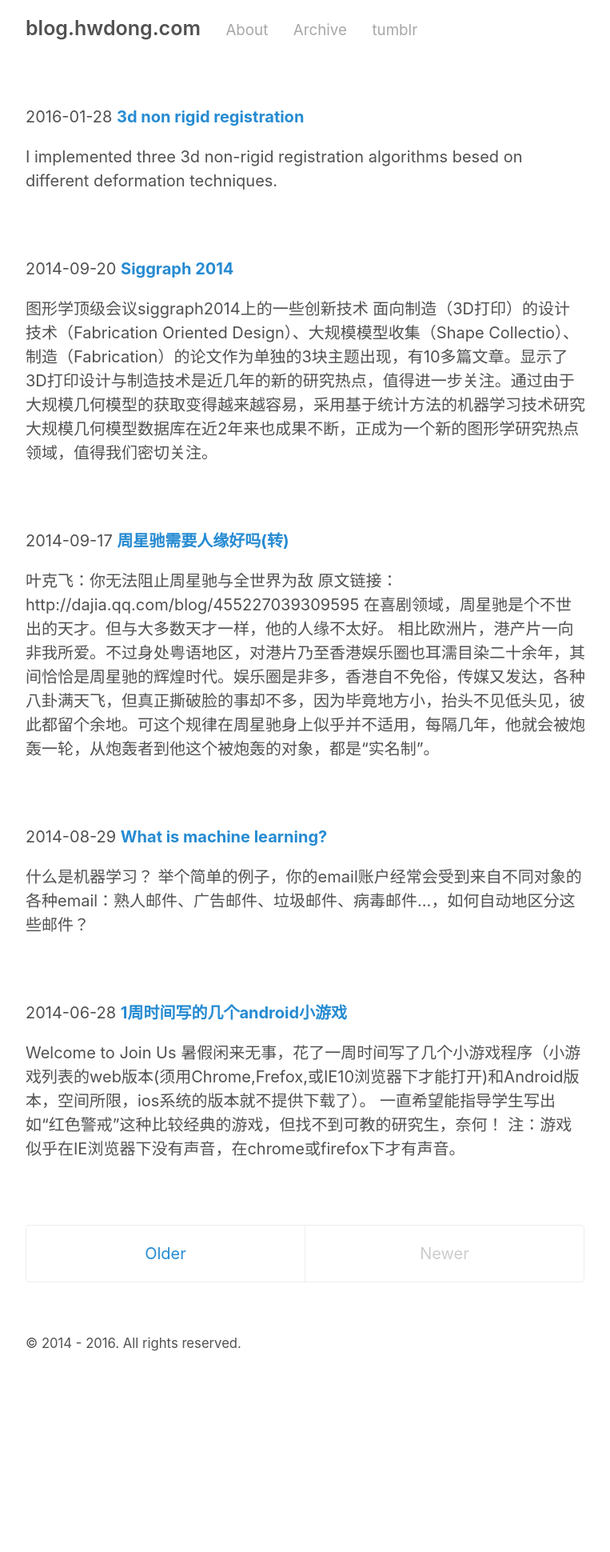
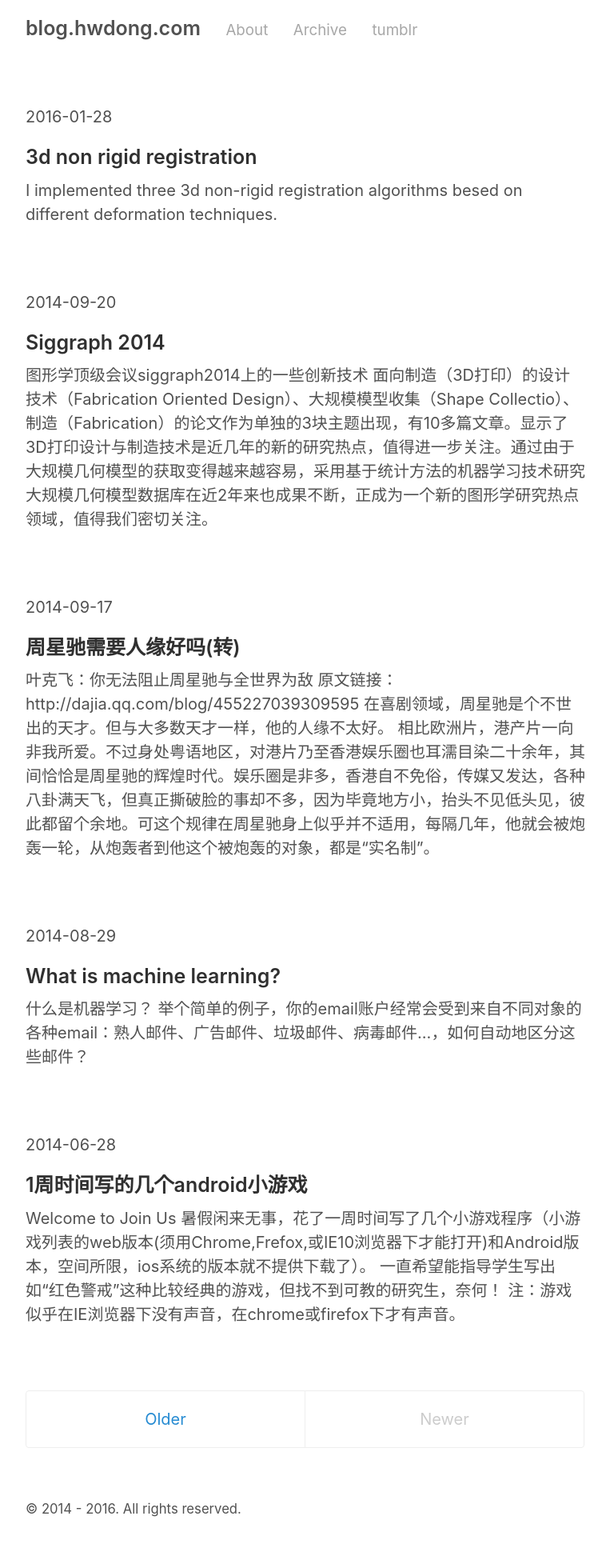
Before and after one commit to hwdong/hwdong-old.github.io, a Jekyll site: the page built from index.html, in a window 1280 px wide. Shown: the whole page at 80% size, without its empty margins (258-1021 px from the left). Built offline with Jekyll 4.4.1, drawn with Linux system fonts in a browser that asks for light colours; Markdown is read by kramdown in place of the engine named in the settings; the list of posts is cut into pages by our own code; before the commit the page ends 1733 px from its top, so only the background shows below that.

```diff
--- a/index.html
+++ b/index.html
@@ -6,11 +6,12 @@
 <div class="posts">
   {% for post in paginator.posts %}
       <div class="post py3">
-          <p class="post-meta">{{ post.date | date:"%Y-%m-%d"}}
-          <a href="{{ post.url | prepend: site.baseurl }}" class="post-link"><strong>{{ post.title | capitalize }} </strong></a>   </p>
-          <p class="post-summary">
+        <p>
+          {{ post.date | date:"%Y-%m-%d"}}
+          <a href="{{ post.url | prepend: site.baseurl }}" class="post-link"><h3 class="h1 post-title" >{{ post.title | capitalize }} </h3></a>
+
             {{ post.excerpt | strip_html }}
-          </p>
+         </p>
       </div>
 
   {% endfor %}
```
